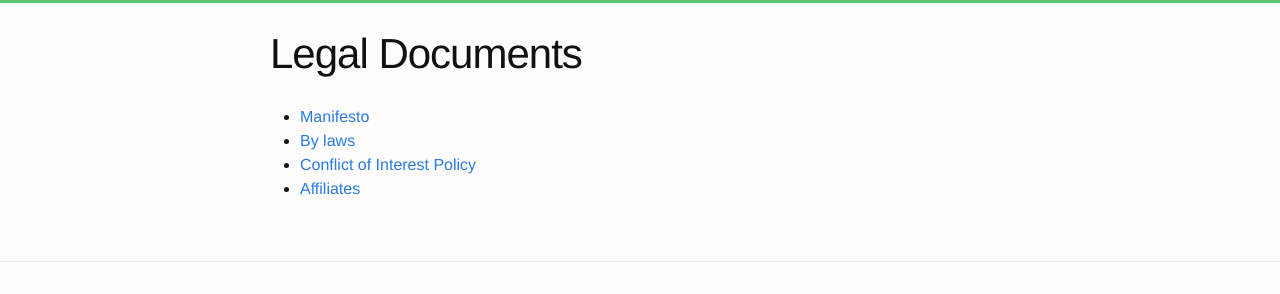
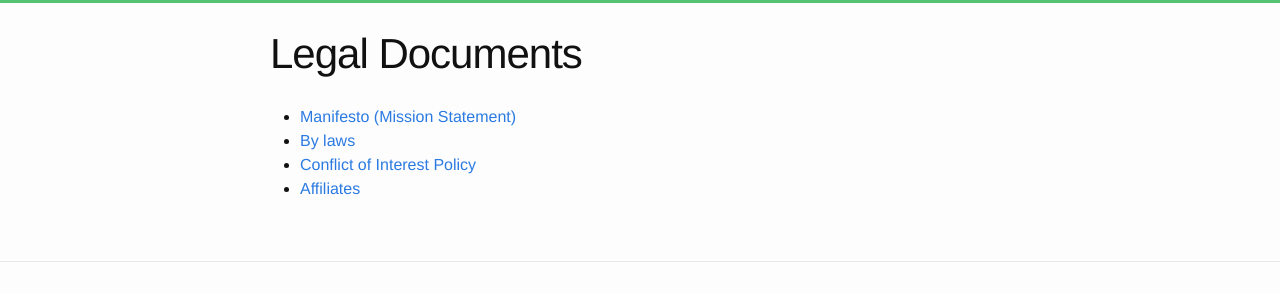
Before and after one commit to MathML/website, a Jekyll site: the page built from legal-documents/index.md, in a window 1280 px wide. Shown: the part 339-633 px from the top of the page. Built offline with Jekyll 4.4.1, drawn with Linux system fonts in a browser that asks for light colours.

Commit message:
Mention that the "MathML Manifesto" is a "mission statement" which is well known in the nonprofit entities world.

```diff
--- a/legal-documents/index.md
+++ b/legal-documents/index.md
@@ -3,7 +3,7 @@ layout: page
 title: Legal Documents
 ---
 
-- [Manifesto](manifesto.html)
+- [Manifesto (Mission Statement)](manifesto.html)
 - [By laws](non-profit-corporate-by-laws.html)
 - [Conflict of Interest Policy](conflict-of-interest-policy.html)
 - [Affiliates](affiliates.html)
```
Also changed, not shown: legal-documents/manifesto.md (+1 -1 lines).
